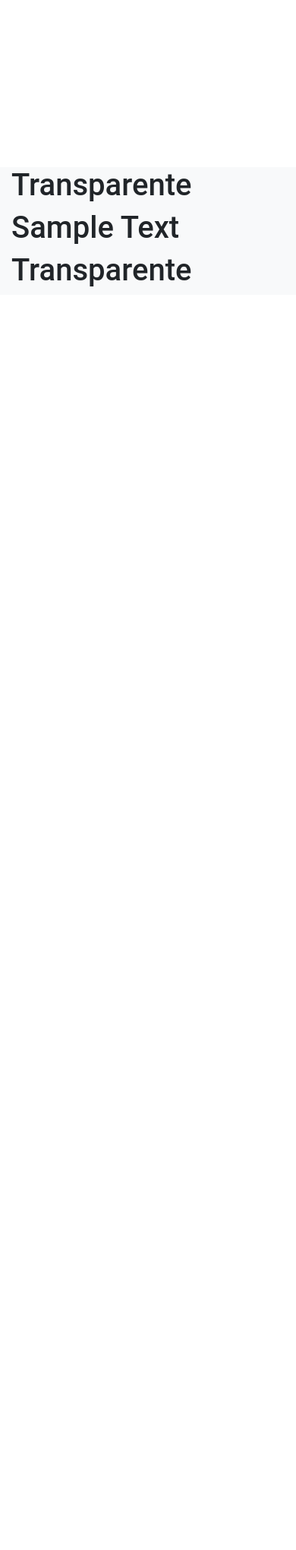
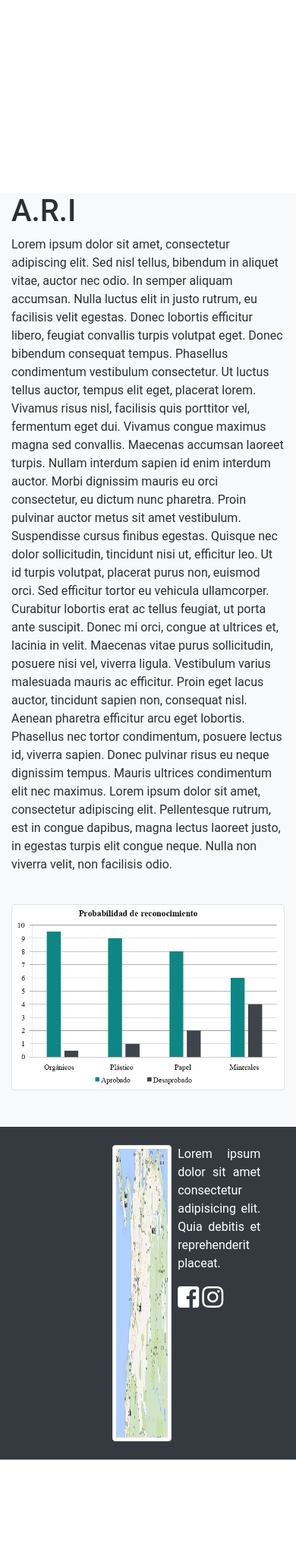
Before and after one commit to Kathar6/A.R.I, a PHP site: page / in a window 390 px wide. Shown: the part 560-2600 px from the top of the page at 76% size. Run offline with PHP 8.4, Linux system fonts and the light colour scheme.

Commit message:
A.R.I V0.6.0 Mockup PaginaWeb Terminado

```diff
--- a/Pagina Web/index.html
+++ b/Pagina Web/index.html
@@ -1,3 +1,8 @@
+<!--
+    Pagina Web A.R.I
+    Ultima Actualización:07/03/2019
+    Integrantes: Mateo Alonso Pabón García,David Agudelo,Juan David Correa García, Juan Esteban Cortés Goméz, Daniel Pineda
+-->
 <!DOCTYPE html>
 <html lang="es">
 <head>
@@ -5,43 +10,68 @@
     <meta name="viewport" content="width=device-width, initial-scale=1.0">
     <meta http-equiv="X-UA-Compatible" content="ie=edge">
     <link href="https://fonts.googleapis.com/css?family=Montserrat|Roboto+Mono" rel="stylesheet">
+    <link rel="stylesheet" href="https://use.fontawesome.com/releases/v5.7.2/css/all.css" integrity="sha384-fnmOCqbTlWIlj8LyTjo7mOUStjsKC4pOpQbqyi7RrhN7udi9RwhKkMHpvLbHG9Sr" crossorigin="anonymous">
     <link rel="stylesheet" href="https://stackpath.bootstrapcdn.com/bootstrap/4.3.1/css/bootstrap.min.css" integrity="sha384-ggOyR0iXCbMQv3Xipma34MD+dH/1fQ784/j6cY/iJTQUOhcWr7x9JvoRxT2MZw1T" crossorigin="anonymous">
     <link rel="stylesheet" href="style.css">
     <title>Document</title>
 </head>
 <body>
-
+    <!-- #region Barra de navegación-->
     <nav class="container-fluid menu1">
         <ul class="nav justify-content-center pt-1 pb-1">
             <li class="nav-item">
-                <a href="" class="nav-link">Inicio</a>
+                <a href="#" class="nav-link">Inicio</a>
             </li>
             <li class="nav-item">
-                <a href="" class="nav-link">Contacto</a>
+                <a href="#" class="nav-link">Contacto</a>
             </li>
             <li class="nav-item">
-                <a href="" class="nav-link">Ingresar</a>
+                <a href="#" class="nav-link">Ingresar</a>
             </li>
         </ul>
     </nav>
-
-    <section class="container-fluid bg-light blq_1">
-        <div class="row">
-            <div class="col-sm-2 blq_transparente">
-                <h1>Transparente</h1>
+    <!-- #endregion -->
+    <!-- #region Seccion principal-->
+    <section>
+        <div class="container-fluid blq_1">
+            <div class="row">
+                <!--Bloque transparente-->
+                <div class="col-sm-2 blq_transparente">
+                </div>
+                <!--Bloque principal-->
+                <div class="col-sm-8 bg-light blq_principal">
+                    <h1>A.R.I</h1>
+                    <p>
+                        Lorem ipsum dolor sit amet, consectetur adipiscing elit. Sed nisl tellus, bibendum in aliquet vitae, auctor nec odio. In semper aliquam accumsan. Nulla luctus elit in justo rutrum, eu facilisis velit egestas. Donec lobortis efficitur libero, feugiat convallis turpis volutpat eget. Donec bibendum consequat tempus. Phasellus condimentum vestibulum consectetur.
+                        Ut luctus tellus auctor, tempus elit eget, placerat lorem. Vivamus risus nisl, facilisis quis porttitor vel, fermentum eget dui. Vivamus congue maximus magna sed convallis. Maecenas accumsan laoreet turpis. Nullam interdum sapien id enim interdum auctor. Morbi dignissim mauris eu orci consectetur, eu dictum nunc pharetra. Proin pulvinar auctor metus sit amet vestibulum.
+                        Suspendisse cursus finibus egestas. Quisque nec dolor sollicitudin, tincidunt nisi ut, efficitur leo. Ut id turpis volutpat, placerat purus non, euismod orci. Sed efficitur tortor eu vehicula ullamcorper. Curabitur lobortis erat ac tellus feugiat, ut porta ante suscipit. Donec mi orci, congue at ultrices et, lacinia in velit. Maecenas vitae purus sollicitudin, posuere nisi vel, viverra ligula.
+                        Vestibulum varius malesuada mauris ac efficitur. Proin eget lacus auctor, tincidunt sapien non, consequat nisl. Aenean pharetra efficitur arcu eget lobortis. Phasellus nec tortor condimentum, posuere lectus id, viverra sapien. Donec pulvinar risus eu neque dignissim tempus.
+                        Mauris ultrices condimentum elit nec maximus. Lorem ipsum dolor sit amet, consectetur adipiscing elit. Pellentesque rutrum, est in congue dapibus, magna lectus laoreet justo, in egestas turpis elit congue neque. Nulla non viverra velit, non facilisis odio.
+                    </p>
+                    <br>
+                    <img src="./img/img_graficoReconocimiento.PNG" alt="Grafico probabilidad de reconocimiento" class="img-thumbnail mb-5">
+                </div>
+                <!--Bloque transparente-->
+                <div class="col-sm-2 blq_transparente">
+                </div>
             </div>
-            <div class="col-sm-6">
-                <h1>Sample Text</h1>
-            </div>
-            <div class="col-sm-2 blq_transparente">
-                <h1>Transparente</h1>
+            <!--Bloque pie de pagina-->
+            <div class="row">
+                <div class="col-sm-12 pb-4 pt-4  bg-dark footer">
+                    <img src="./img/img_googleMaps.jpg" alt="Mapa Google maps ejemplo" class="img-thumbnail float-left mr-2 imgGoogleMaps">
+                    <p class="text-justify text-white" style="width:50vw;">Lorem ipsum dolor sit amet consectetur adipisicing elit. Quia debitis et reprehenderit placeat. </p>
+                    <i class="fab fa-facebook-square text-white icono"></i>
+                    <i class="fab fa-instagram text-white icono"></i>
+                    <br>
+                </div>
             </div>
         </div>
     </section>
-    <footer></footer>
-    <div class="v_ari">
+    <!-- #endregion -->
+    <!-- #region Video Prueba A.R.I-->
+    <div class="container-fluid v_ari">
             <video loop muted autoplay src="./Videos/V_ARI.mp4" class="video_ari"></video>
     </div>
-
+    <!-- #endregion -->
 </body>
 </html>
--- a/Pagina Web/style.css
+++ b/Pagina Web/style.css
@@ -1,5 +1,6 @@
 *{
     font-family: 'Roboto', sans-serif;
+    font-size-adjust: inherit;
 }
 a{
     all:unset;
@@ -10,28 +11,73 @@ a:hover{
     color:#c8c8c8;
     cursor:pointer;
 }
+/*Cuerpo*/
 body{
     padding:0;
     margin:0;
-
+    overflow:hidden;
 }
+/*Section*/
+section{
+    position: absolute;
+    top:6.3vh;
+    width:100vw;
+    height:93.65vh;
+    overflow-y:scroll;
+    overflow-x: hidden;
+    z-index: 1;
+}
+section::-webkit-scrollbar{
+    position: absolute;
+    width:.5vw;
+    background-color:#c8c8c8;
+    border-radius:1vw;
+}
+section::-webkit-scrollbar-thumb{
+    background-color:#7c7c7c;
+    border-radius:1vw;
+}
+/*Menu de la pagina*/
 .menu1{
     background-color:#008080;
     color:white;
 }
+
+/*Seccion principal*/
+.blq_1{
+    margin-top:25vh;
+    width:100vw;
+    height: 100vh;
+    z-index: 1;
+}
+.blq_principal{
+    opacity:.95;
+}
+.blq_transparente{
+    background-color:#c8c8c8;
+    opacity:0.5;
+}
+/*Video Prueba*/
 .v_ari{
     position: absolute;
-    left:0px;
-    top:7.5vh;
-
+    left:0vw;
+    top:6.3vh;
+    width:100%;
+    padding:0;
 }
 .video_ari{
-    width:98.8vw;
-    z-index: 3;
+    width:100vw;
 }
-.blq_1{
-    position: absolute;
-    top:30vh;
-    left:0vw;
+/*Pie de Pagina*/
+.footer{
+    opacity:1;
+    padding-left:38vw;
     z-index: 1;
 }
+.imgGoogleMaps{
+    width:20vw;
+    height:15vh;
+}
+.icono{
+    font-size: 2em;
+}
```
Also changed, not shown: Pagina Web/img/img_googleMaps.jpg (added), Pagina Web/img/img_graficoReconocimiento.PNG (added).
